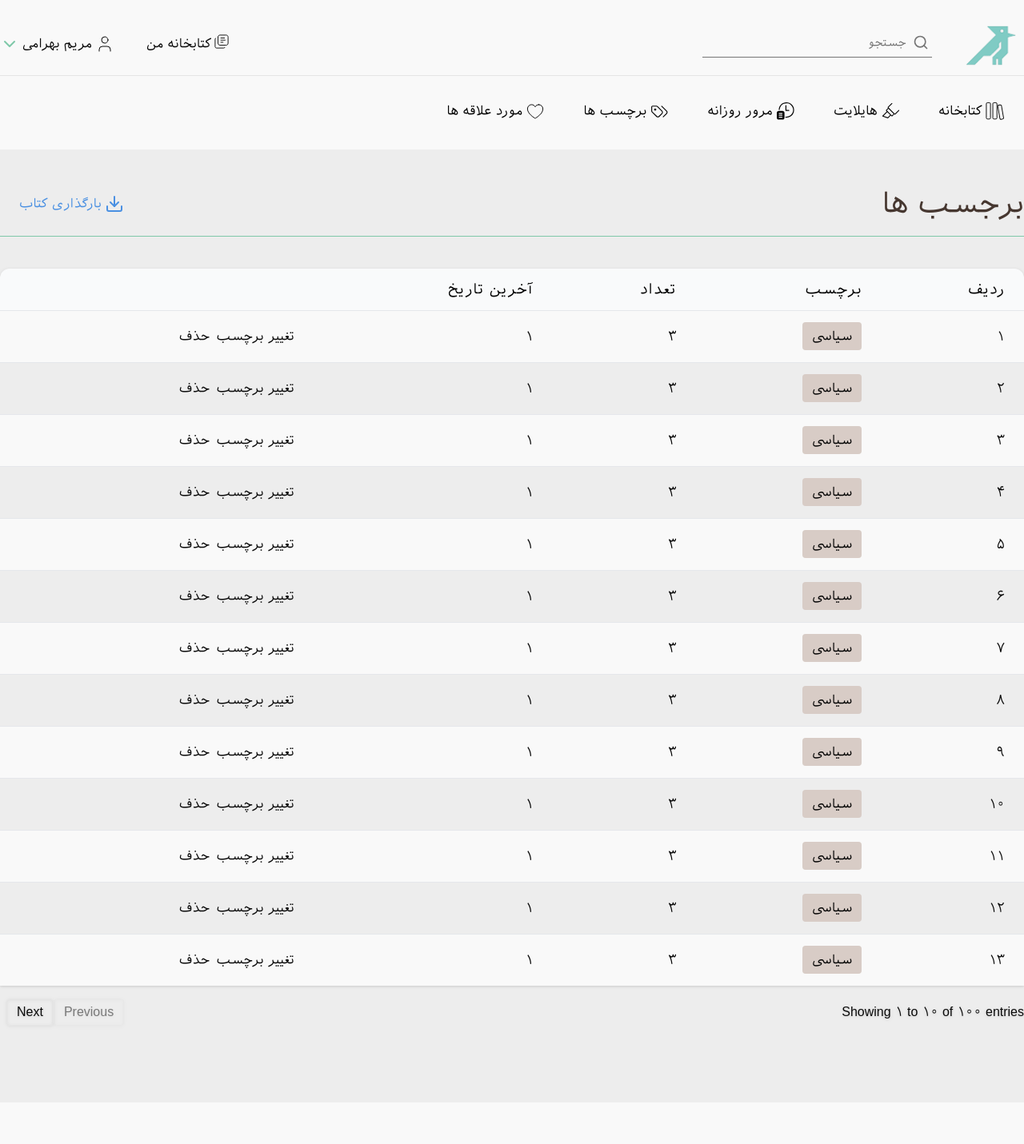
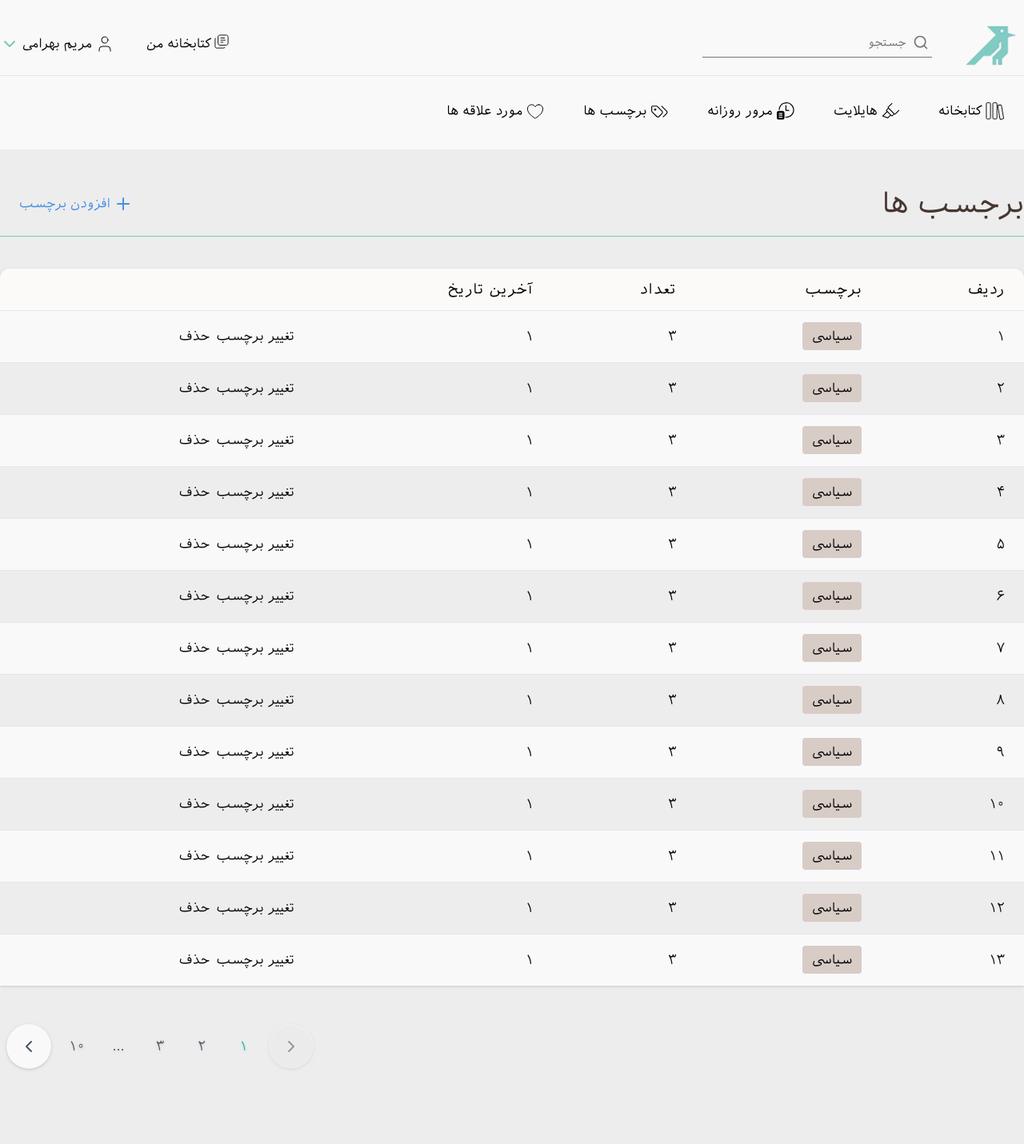
Before and after one commit to MrAghaei/kheradkhan-v2, a Next.js app: page /dashboard/tags in a window 1280 px wide. Shown: the top 1431 px of the page at 80% size. Built offline with nearby package versions, Linux system fonts and the light colour scheme.

Commit message:
[#13-ADD] add pagination component

```diff
--- a/src/app/dashboard/tags/page.tsx
+++ b/src/app/dashboard/tags/page.tsx
@@ -5,7 +5,7 @@ import { PageableModel, PageModel } from "@/models/page.model";
 import { TagsModel } from "@/app/dashboard/tags/tags.model";
 import { Table } from "@/components/table/Table";
 import Button from "@/components/main/Button";
-import { Download } from "lucide-react";
+import { Download, Plus } from "lucide-react";
 
 function Page() {
   //region hooks
@@ -35,11 +35,7 @@ function Page() {
     <div className="container mx-auto flex flex-col gap-10 mt-12" dir="rtl">
       <div className="flex justify-between pb-5 border-b border-primary">
         <h2 className="text-secondary text-4xl">برجسب ها</h2>
-        <Button
-          text={"بارگذاری کتاب"}
-          type={"secondary"}
-          leftIcon={<Download />}
-        />
+        <Button text={"افزودن برچسب"} type={"secondary"} leftIcon={<Plus />} />
       </div>
       <Table adapter={table} loading={isLoading} />
     </div>
--- a/src/components/table/Table.tsx
+++ b/src/components/table/Table.tsx
@@ -4,6 +4,7 @@ import {
   TableAdapter,
   TableColumn,
 } from "@/components/table/models/table.model";
+import Pagination from "@/components/main/Pagination";
 
 interface TableProps<T> {
   adapter: TableAdapter<T>;
@@ -67,9 +68,11 @@ export function Table<T>({ adapter, loading, className = "" }: TableProps<T>) {
   }
 
   return (
-    <div className={`overflow-x-auto rounded-xl drop-shadow ${className}`}>
+    <div
+      className={`flex flex-col overflow-x-auto rounded-xl drop-shadow ${className}`}
+    >
       <table className="min-w-full divide-y divide-gray-200">
-        <thead className="bg-gray-50">
+        <thead className="bg-background2">
           <tr>
             {columns.map((column) => (
               <th
@@ -108,40 +111,8 @@ export function Table<T>({ adapter, loading, className = "" }: TableProps<T>) {
       </table>
 
       {adapter.paginatorConfig && (
-        <div className="mt-4 flex justify-between items-center">
-          <div>
-            Showing {toPersianNumbers(data.number * data.size + 1)} to{" "}
-            {toPersianNumbers(
-              Math.min((data.number + 1) * data.size, data.totalElements),
-            )}{" "}
-            of {toPersianNumbers(data.totalElements)} entries
-          </div>
-          <div className="flex space-x-2">
-            <button
-              onClick={() =>
-                adapter.paginatorConfig?.onPageChange({
-                  pageIndex: data.number - 1,
-                  pageSize: data.size,
-                })
-              }
-              disabled={data.number === 0}
-              className="px-3 py-1 border rounded disabled:opacity-50"
-            >
-              Previous
-            </button>
-            <button
-              onClick={() =>
-                adapter.paginatorConfig?.onPageChange({
-                  pageIndex: data.number + 1,
-                  pageSize: data.size,
-                })
-              }
-              disabled={data.number >= data.totalPages - 1}
-              className="px-3 py-1 border rounded disabled:opacity-50"
-            >
-              Next
-            </button>
-          </div>
+        <div className="self-end">
+          <Pagination totalPages={10} />
         </div>
       )}
     </div>
--- a/tailwind.config.ts
+++ b/tailwind.config.ts
@@ -18,6 +18,7 @@ export default {
         secondary0: "#D8CCC6",
         secondary50: "#c9bdb7",
         background: "#ededed",
+        background2: "#fbfaf9",
         white: "#F9F9F9",
         text1: "#010101",
         text2: "#757575",
```
